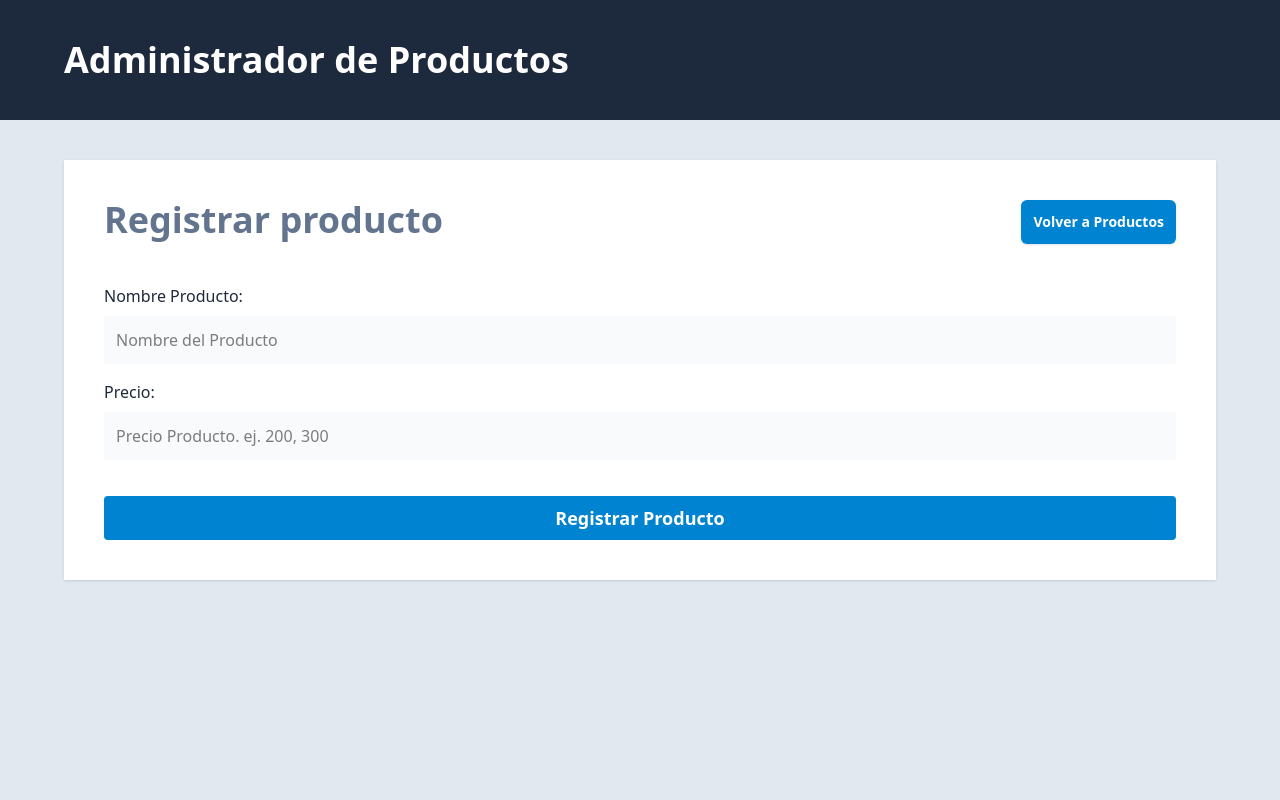
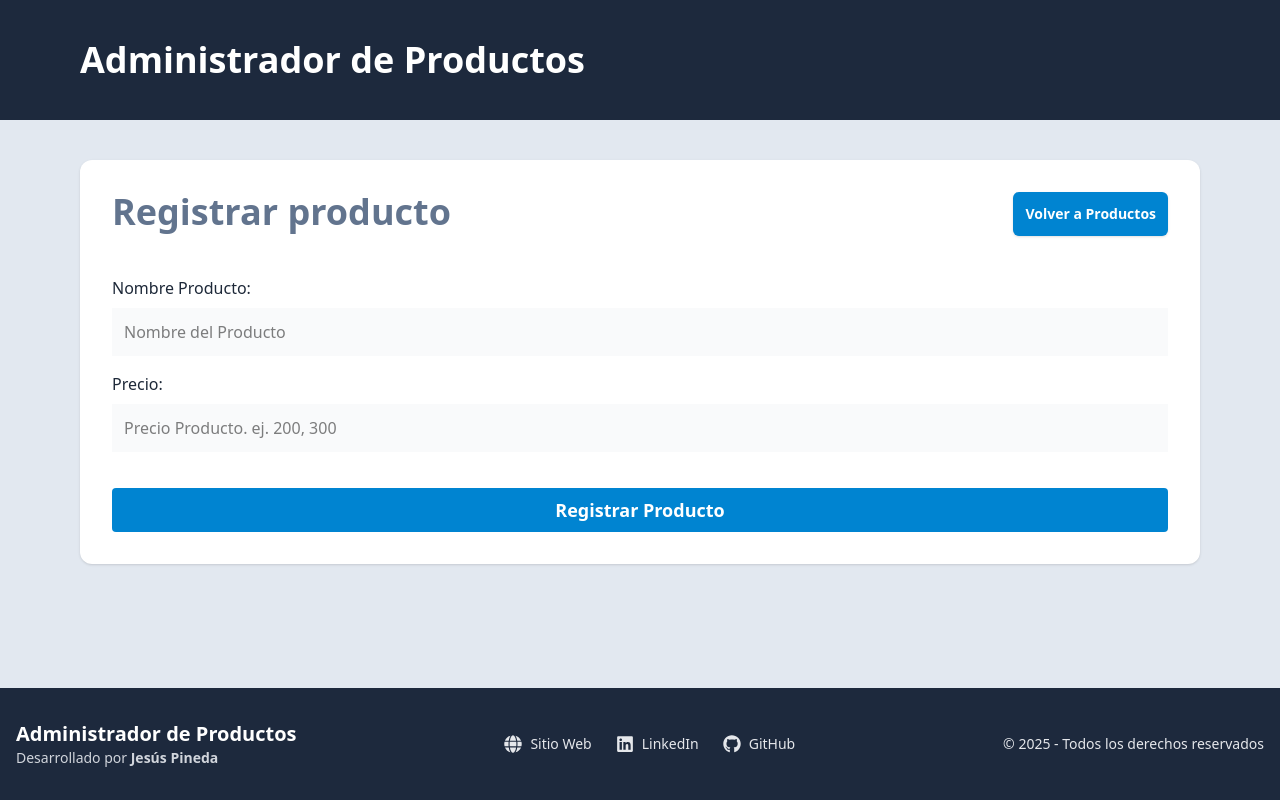
Before and after one commit to JesusPineda29/Frontend_PERN_adminProducts, a React (Vite) app: page /Productos/nuevo in a window 1280 px wide. Built offline with nearby package versions, Linux system fonts and the light colour scheme.

Commit message:
Administrador de Productos v1 terminado

```diff
--- a/package.json
+++ b/package.json
@@ -14,6 +14,7 @@
     "axios": "^1.10.0",
     "react": "^19.1.0",
     "react-dom": "^19.1.0",
+    "react-icons": "^5.5.0",
     "react-router-dom": "^7.6.2",
     "tailwindcss": "^4.1.10",
     "valibot": "^1.1.0"
--- /dev/null
+++ b/src/components/Footer.tsx
@@ -0,0 +1,55 @@
+import { FaGlobe, FaLinkedin, FaGithub } from 'react-icons/fa';
+
+export const Footer = () => {
+  return (
+    <footer className="bg-slate-800 text-white py-8">
+      <div className="max-w-7xl mx-auto px-4 flex flex-col sm:flex-row items-center justify-between gap-6 text-sm">
+
+        <div className="text-center sm:text-left">
+          <p className="text-xl font-bold">Administrador de Productos</p>
+          <p className="text-gray-300">Desarrollado por <strong>Jesús Pineda</strong></p>
+        </div>
+
+        <nav className="flex flex-wrap justify-center gap-6">
+          <a
+            href="https://jesus-pineda-portafolio.netlify.app"
+            target="_blank"
+            rel="noopener noreferrer"
+            aria-label="Sitio Web personal"
+            className="flex items-center gap-2 text-gray-200 hover:text-orange-500 transition"
+          >
+            <FaGlobe size={18} />
+            <span>Sitio Web</span>
+          </a>
+
+          <a
+            href="https://www.linkedin.com/in/jesús-pineda-630a3b300"
+            target="_blank"
+            rel="noopener noreferrer"
+            aria-label="Perfil de LinkedIn"
+            className="flex items-center gap-2 text-gray-200 hover:text-orange-500 transition"
+          >
+            <FaLinkedin size={18} />
+            <span>LinkedIn</span>
+          </a>
+
+          <a
+            href="https://github.com/JesusPineda29"
+            target="_blank"
+            rel="noopener noreferrer"
+            aria-label="Repositorio en GitHub"
+            className="flex items-center gap-2 text-gray-200 hover:text-orange-500 transition"
+          >
+            <FaGithub size={18} />
+            <span>GitHub</span>
+          </a>
+        </nav>
+
+        <div className="text-center sm:text-right text-gray-200">
+          © {new Date().getFullYear()} - Todos los derechos reservados
+        </div>
+
+      </div>
+    </footer>
+  );
+};
--- a/src/components/ProductDetails.tsx
+++ b/src/components/ProductDetails.tsx
@@ -37,7 +37,7 @@ export const ProductDetails = ({ product }: ProductDetailsProps) => {
                         type="submit"
                         name="id"
                         value={product.id}
-                        className={`${isAvailable ? 'text-black' : 'text-red-600'} rounded-lg p-2 text-xs uppercase font-bold w-full text-center border border-gray-300 hover:cursor-pointer`}
+                        className={`${isAvailable ? 'text-black' : 'text-red-600'} rounded-lg p-2 text-xs uppercase font-bold w-full text-center border border-gray-300 hover:cursor-pointer transition duration-200 ease-in-out transform hover:scale-105 cursor-pointer`}
                     >
                         {isAvailable ? "Disponible" : "No disponible"}
                         <input type="hidden" name="id" value={product.id} />
--- a/src/layouts/Layout.tsx
+++ b/src/layouts/Layout.tsx
@@ -1,20 +1,25 @@
 import { Outlet } from "react-router-dom"
+import { Footer } from "../components/Footer"
 
 
 export const Layout = () => {
     return (
-        <>
+        <div className="min-h-screen flex flex-col">
             <header className="bg-slate-800">
-                <div className="mx-auto max-w-6xl py-10">
+                <div className="mx-auto max-w-6xl py-10 px-4">
                     <h1 className="text-4xl font-extrabold text-white">Administrador de Productos</h1>
                 </div>
             </header>
 
-            <main className="mt-10 mx-auto max-w-6xl p-10 bg-white shadow">
-                <Outlet />
+            <main className="flex-1">
+                <div className="mx-auto max-w-6xl w-full px-4 py-10">
+                    <div className="bg-white shadow rounded-xl p-8">
+                        <Outlet />
+                    </div>
+                </div>
             </main>
 
-        </>
-
-    )
-}
+            <Footer />
+        </div>
+    );
+};
--- a/src/services/ProductService.ts
+++ b/src/services/ProductService.ts
@@ -88,5 +88,13 @@ export async function deleteProduct(id: Product['id']) {
     } catch (error) {
         console.log(error);
     }
+}
 
+export async function updateProductAvailability(id: Product['id']) {
+    try {
+        const url = `${import.meta.env.VITE_API_URL}/api/products/${id}`;
+        await axios.patch(url);
+    } catch (error) {
+        console.log(error);
+    }
 }
--- a/src/views/Products.tsx
+++ b/src/views/Products.tsx
@@ -1,5 +1,5 @@
 import { Link, useLoaderData, type ActionFunctionArgs } from "react-router-dom"
-import { getProducts } from "../services/ProductService";
+import { getProducts, updateProductAvailability } from "../services/ProductService";
 import { ProductDetails } from "../components/ProductDetails";
 import type { Product } from "../types";
 
@@ -13,7 +13,7 @@ export async function loader() {
 
 export async function action({request} : ActionFunctionArgs) {
     const data = Object.fromEntries(await request.formData());
-    console.log(data)
+    await updateProductAvailability(+data.id)
     return {}
 }
 
@@ -30,7 +30,7 @@ export const Products = () => {
                 <h2 className="text-4xl font-black text-slate-500">Productos</h2>
                 <Link
                     to={"/Productos/nuevo"}
-                    className="rounded-md bg-indigo-600 p-3 text-sm font-bold text-white shadow-sm hover:bg-indigo-500"
+                    className="rounded-md bg-sky-600 p-3 text-sm font-bold text-white shadow-sm hover:bg-sky-500 transition duration-200 ease-in-out transform hover:scale-105 cursor-pointer"
                 >
                     Agregar Producto
                 </Link>
@@ -59,3 +59,5 @@ export const Products = () => {
         </>
     )
 }
+
+// transition duration-200 ease-in-out transform hover:scale-105 cursor-pointer
```
Also changed, not shown: 1 other file (tests, documents, lock files or other folders).
